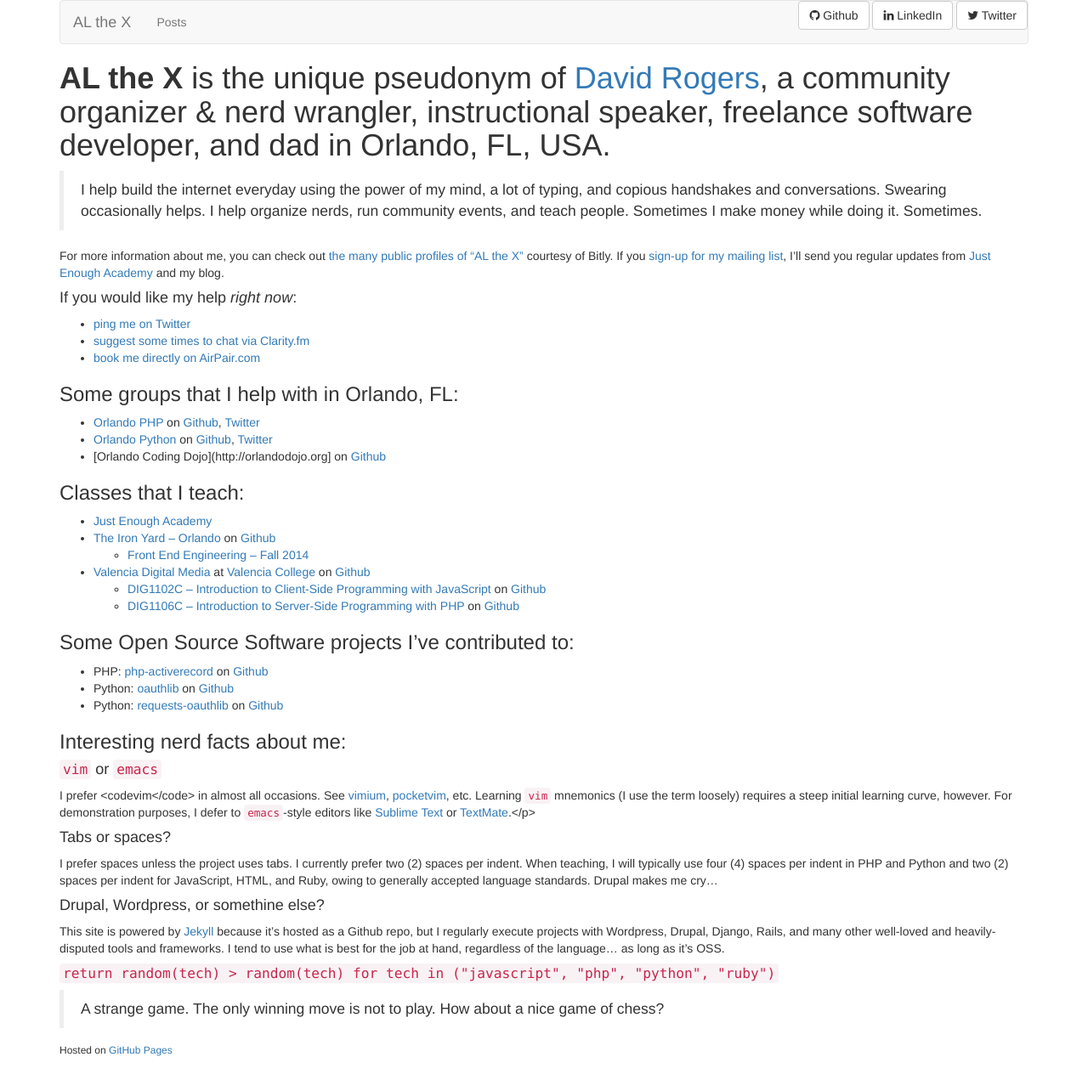
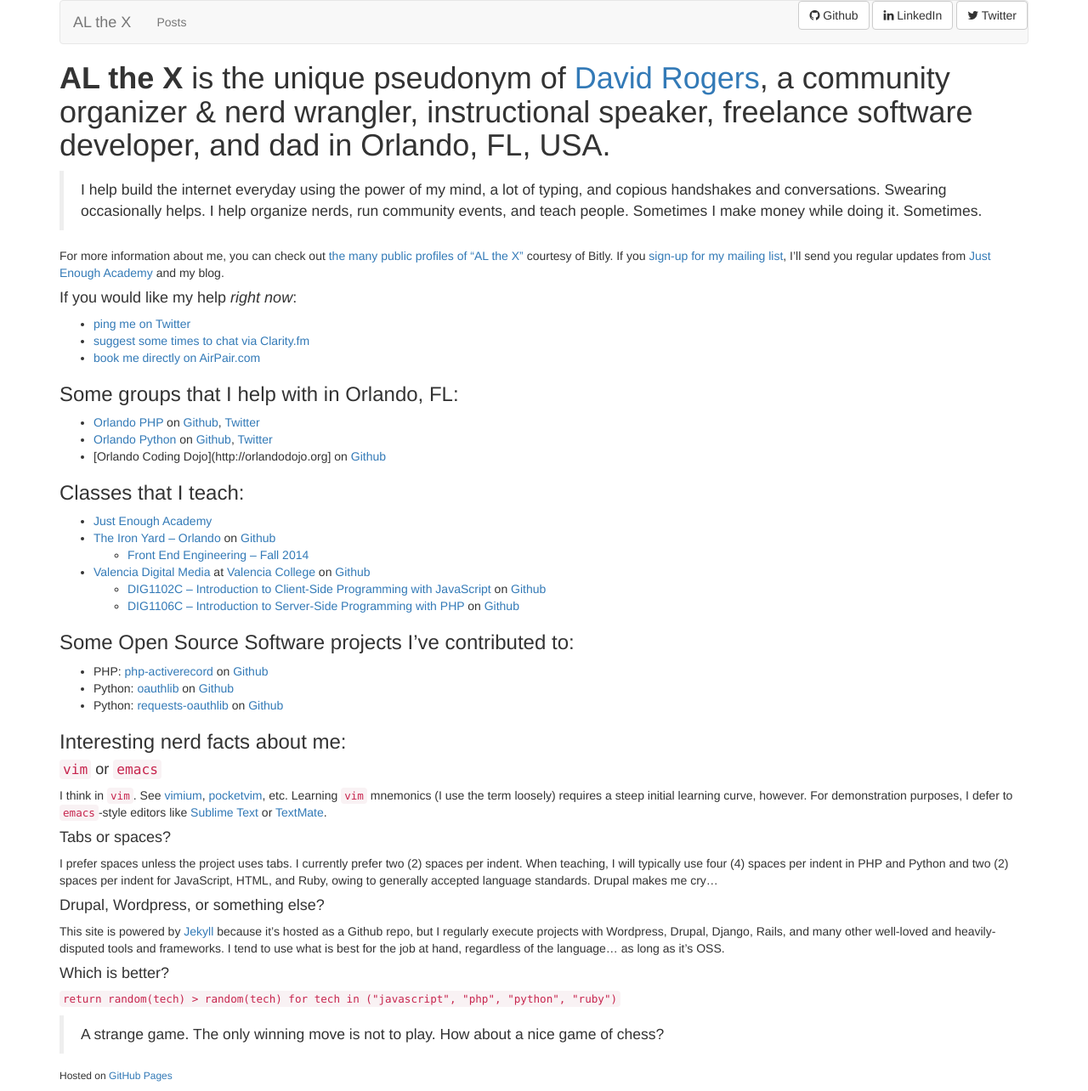
Before and after one commit to al-the-x/al-the-x.github.io, a Jekyll site: the page built from index.md, in a window 1280 px wide. Shown: the whole page at 85% size. Built offline with Jekyll 4.4.1, drawn with Linux system fonts in a browser that asks for light colours; nearby versions of some CDN libraries; before the commit the page ends 1254 px from its top, so only the background shows below that.

Commit message:
Formatting FTW!

```diff
--- a/index.md
+++ b/index.md
@@ -38,16 +38,18 @@
 
 #### `vim` or `emacs`
 
-I prefer <codevim</code> in almost all occasions. See <a href="http://j.mp/1ktN7Xi">vimium</a>, <a href="http://j.mp/1ktNm4P">pocketvim</a>, etc. Learning <code>vim</code> mnemonics (I use the term loosely) requires a steep initial learning curve, however. For demonstration purposes, I defer to <code>emacs</code>-style editors like <a href="http://j.mp/1ktNH7t">Sublime Text</a> or <a href="http://j.mp/1ktNIZ0">TextMate</a>.</p>
+I think in `vim`. See [vimium](http://j.mp/1ktN7Xi), [pocketvim](http://j.mp/1ktNm4P), etc. Learning `vim` mnemonics (I use the term loosely) requires a steep initial learning curve, however. For demonstration purposes, I defer to `emacs`-style editors like [Sublime Text](http://j.mp/1ktNH7t) or [TextMate](http://j.mp/1ktNIZ0).
 
 #### Tabs or spaces?
 
 I prefer spaces unless the project uses tabs. I currently prefer two (2) spaces per indent. When teaching, I will typically use four (4) spaces per indent in PHP and Python and two (2) spaces per indent for JavaScript, HTML, and Ruby, owing to generally accepted language standards. Drupal makes me cry...
 
-#### Drupal, Wordpress, or somethine else?
+#### Drupal, Wordpress, or something else?
 
-This site is powered by <a href="http://jekyllrb.com">Jekyll</a> because it's hosted as a Github repo, but I regularly execute projects with Wordpress, Drupal, Django, Rails, and many other well-loved and heavily-disputed tools and frameworks. I tend to use what is best for the job at hand, regardless of the language... as long as it's OSS.
+This site is powered by [Jekyll](http://jekyllrb.com) because it's hosted as a Github repo, but I regularly execute projects with Wordpress, Drupal, Django, Rails, and many other well-loved and heavily-disputed tools and frameworks. I tend to use what is best for the job at hand, regardless of the language... as long as it's OSS.
 
-#### `return random(tech) > random(tech) for tech in ("javascript", "php", "python", "ruby")`
+#### Which is better?
+
+`return random(tech) > random(tech) for tech in ("javascript", "php", "python", "ruby")`
 
 > A strange game. The only winning move is not to play. How about a nice game of chess?
```
